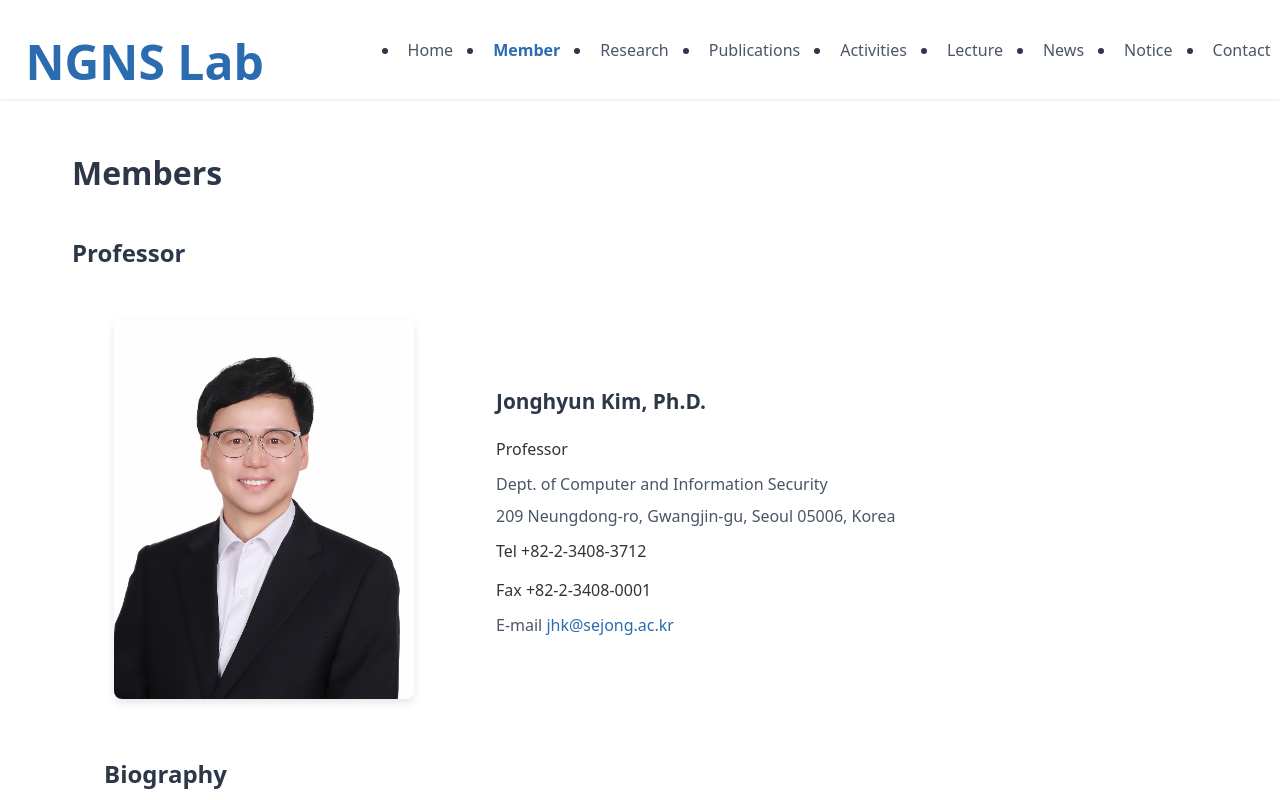
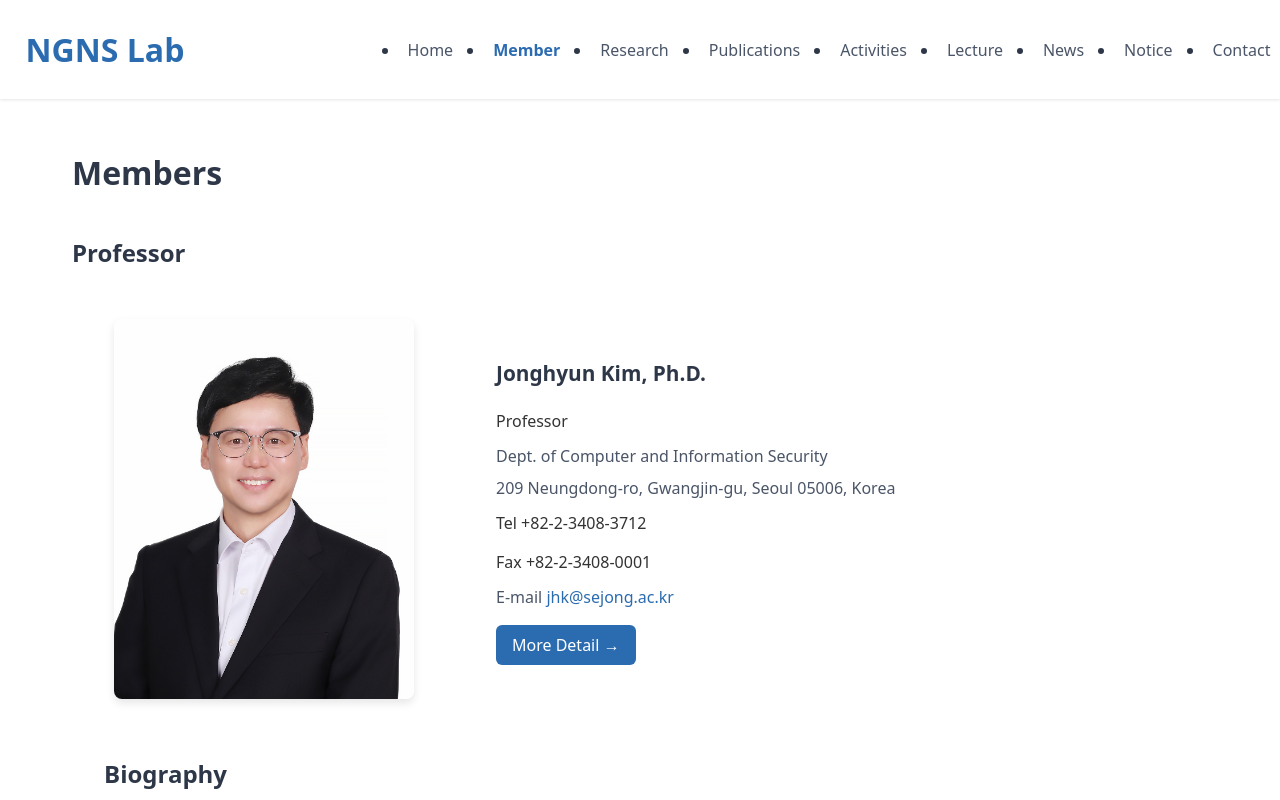
Before and after one commit to ngnslab/ngnslab.github.io, a React (Vite) app: page /#/member in a window 1280 px wide. Shown: the top 800 px of the page. Built offline with nearby package versions, Linux system fonts and the light colour scheme.

Commit message:
홈페이지 추가

```diff
--- a/public/data/professor.json
+++ b/public/data/professor.json
@@ -6,7 +6,8 @@
   "contact": {
     "tel": "+82-2-3408-3712",
     "fax": "+82-2-3408-0001",
-    "email": "jhk@sejong.ac.kr"
+    "email": "jhk@sejong.ac.kr",
+    "homepage": "https://jhk-5uz5iqe.gamma.site/"
   },
   "biography": "Jonghyun Kim received the Ph.D. degree in computer science from the University of Oklahoma, USA in 2005. He was a researcher with the Samsung Electronics in 1995-1997. He was a principal researcher with the Electronics Telecommunications Research Institute in 2005-2024, He is currently a Professor at the Department of Computer and Information Security at Sejong University, Seoul, Korea. He was also involved in standardization activities as a vice chair of WP1 and a rapporteur of Q.4 (cybersecurity) in ITU-T Study Group 17. His research interests include information Security, Cyber Security, Cloud Security (SECaaS), AI/ML-based malware detection and 5G/6G security and Standardization.",
   "professionalExperience": [
--- a/src/components/Navbar.css
+++ b/src/components/Navbar.css
@@ -26,7 +26,7 @@
 }
 
 .logo a {
-  font-size: 3rem;
+  font-size: 2rem;
   font-weight: bold;
   color: #2b6cb0;
   text-decoration: none;
@@ -86,8 +86,3 @@
     padding: 0.5rem 0;
   }
 }
-
-.logo-image {
-  width: 1.5rem;
-  height: 1.5rem;
-}
--- a/src/components/Professor.css
+++ b/src/components/Professor.css
@@ -54,7 +54,8 @@
 .prof-department,
 .prof-address,
 .prof-contact,
-.prof-email {
+.prof-email,
+.prof-homepage {
   font-size: 1rem;
   color: #4a5568;
   margin: 0;
@@ -67,6 +68,25 @@
 
 .prof-email a:hover {
   text-decoration: underline;
+}
+
+.homepage-link {
+  display: inline-block;
+  background-color: #2b6cb0;
+  color: white !important;
+  padding: 8px 16px;
+  border-radius: 6px;
+  text-decoration: none !important;
+  font-weight: 500;
+  transition: all 0.2s ease;
+  margin-top: 8px;
+}
+
+.homepage-link:hover {
+  background-color: #2c5282;
+  transform: translateY(-1px);
+  box-shadow: 0 4px 8px rgba(43, 108, 176, 0.3);
+  text-decoration: none !important;
 }
 
 .section-title {
--- a/src/components/Professor.jsx
+++ b/src/components/Professor.jsx
@@ -57,6 +57,11 @@ export default function Professor() {
           <p className="prof-email">
             E-mail <a href={`mailto:${professorData.contact.email}`}>{professorData.contact.email}</a>
           </p>
+          <p className="prof-homepage">
+            <a href={professorData.contact.homepage} target="_blank" rel="noopener noreferrer" className="homepage-link">
+              More Detail →
+            </a>
+          </p>
         </div>
         <div className="professor-info-details">
 
```
